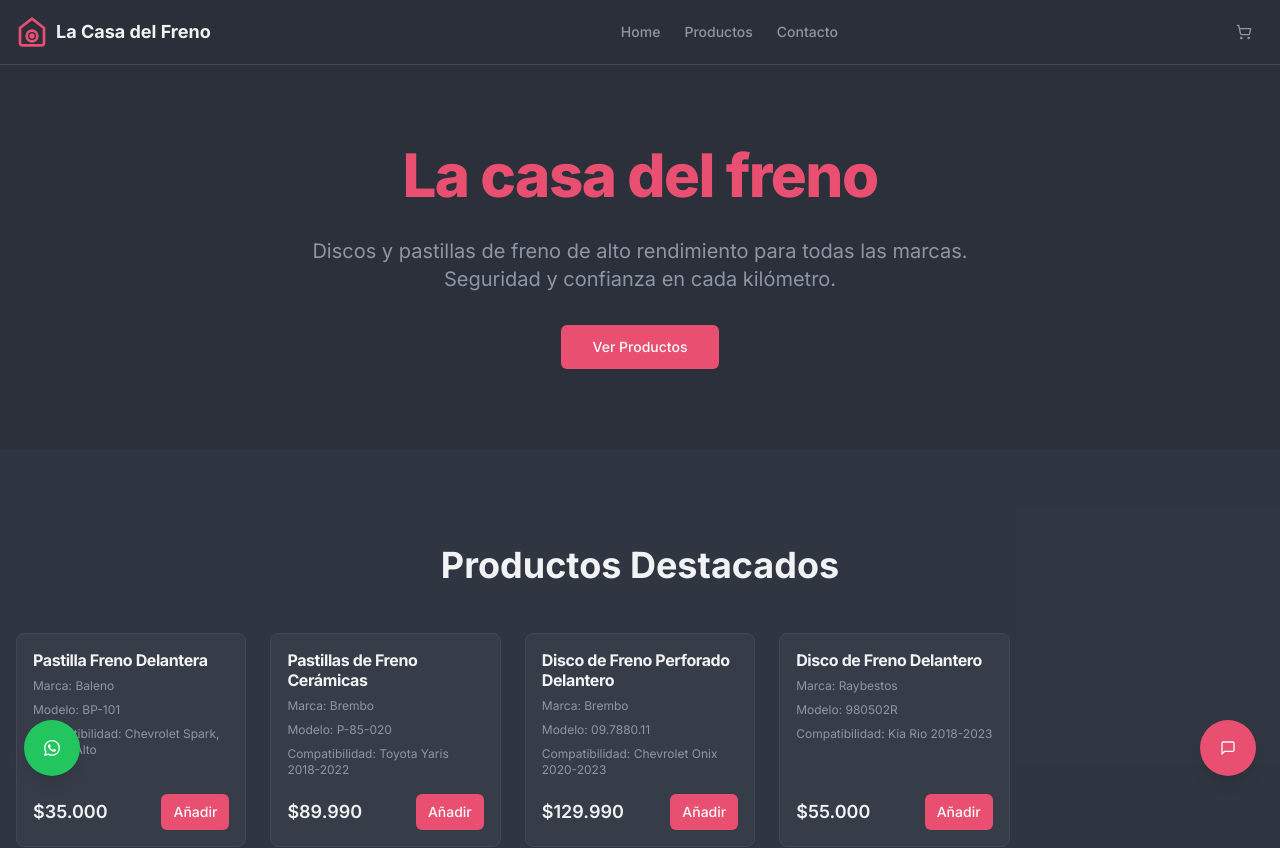
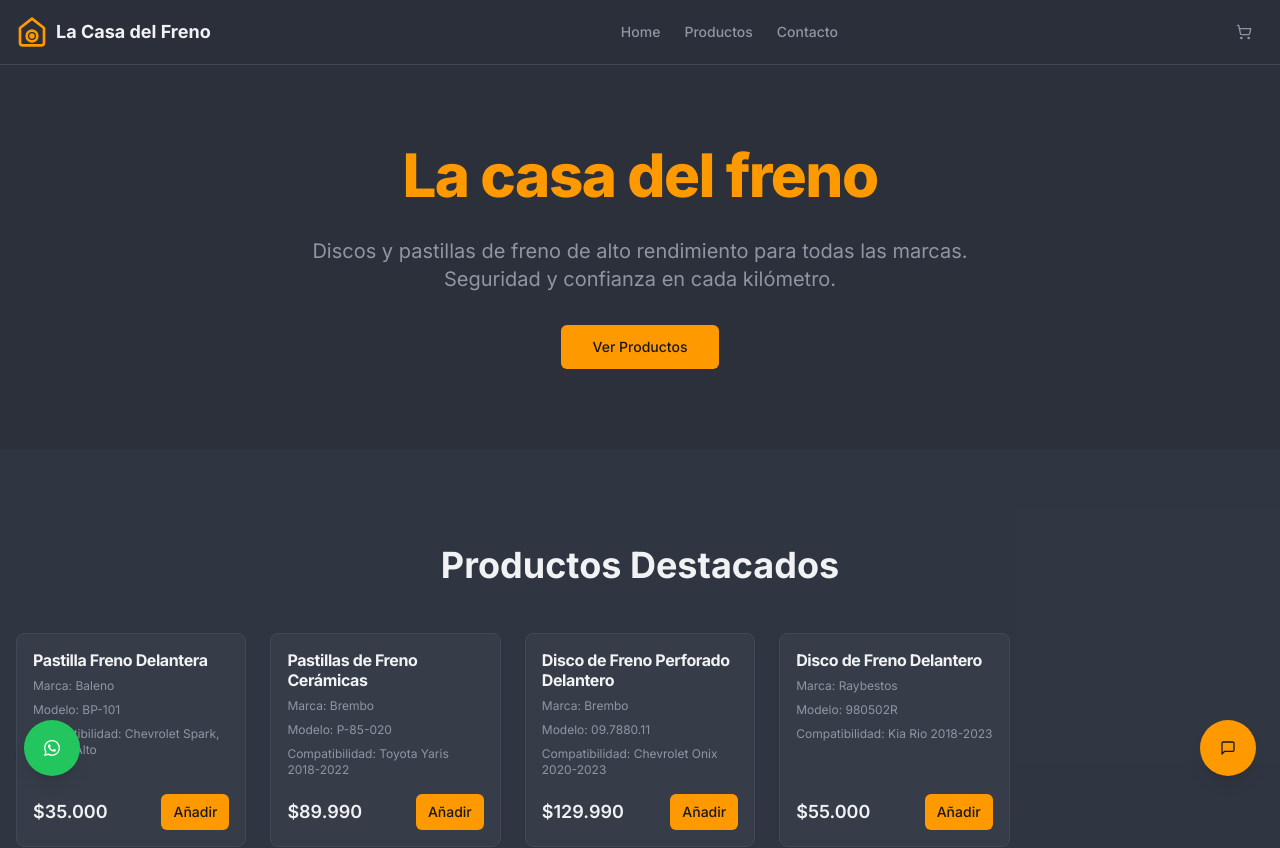
Before and after one commit to marce1404/TIENDA-FRENOS, a Next.js app: page / in a window 1280 px wide. Shown: the top 848 px of the page. Built offline with nearby package versions, Linux system fonts and the light colour scheme.

Commit message:
PROBEBMOS MAS NARANJO LAS LETRAS ROSADAS.

```diff
--- a/src/app/globals.css
+++ b/src/app/globals.css
@@ -14,8 +14,8 @@
     --popover: 220 15% 20%;
     --popover-foreground: 220 10% 95%;
 
-    --primary: 347 77% 61%;
-    --primary-foreground: 210 40% 98%;
+    --primary: 36 100% 50%;
+    --primary-foreground: 220 15% 10%;
 
     --secondary: 220 15% 35%;
     --secondary-foreground: 220 10% 95%;
@@ -31,7 +31,7 @@
 
     --border: 220 15% 30%;
     --input: 220 15% 30%;
-    --ring: 347 77% 61%;
+    --ring: 36 100% 50%;
 
     --radius: 0.5rem;
 
@@ -40,7 +40,7 @@
     --sidebar-border: 220 15% 30%;
     --sidebar-accent: 220 15% 35%;
     --sidebar-accent-foreground: 220 10% 95%;
-    --sidebar-ring: 347 77% 61%;
+    --sidebar-ring: 36 100% 50%;
   }
 }
 
```
